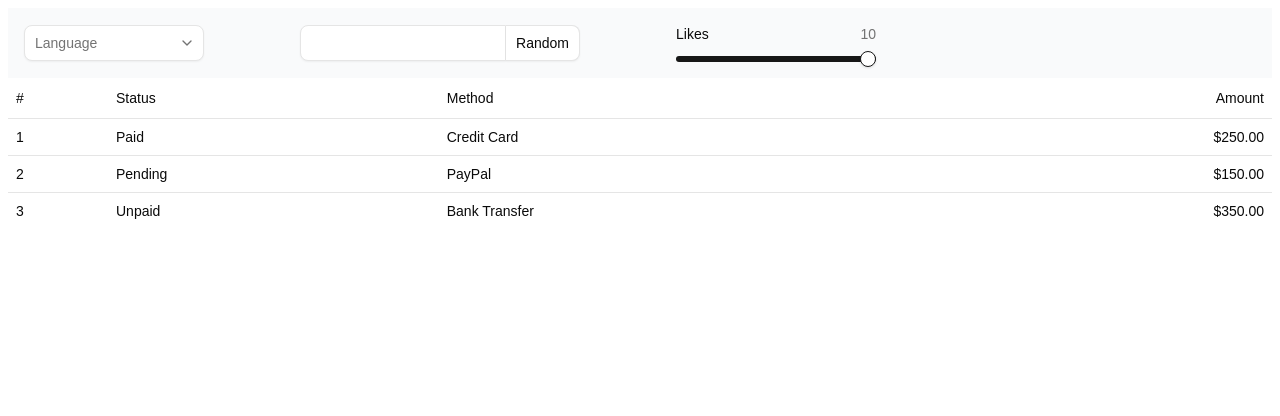
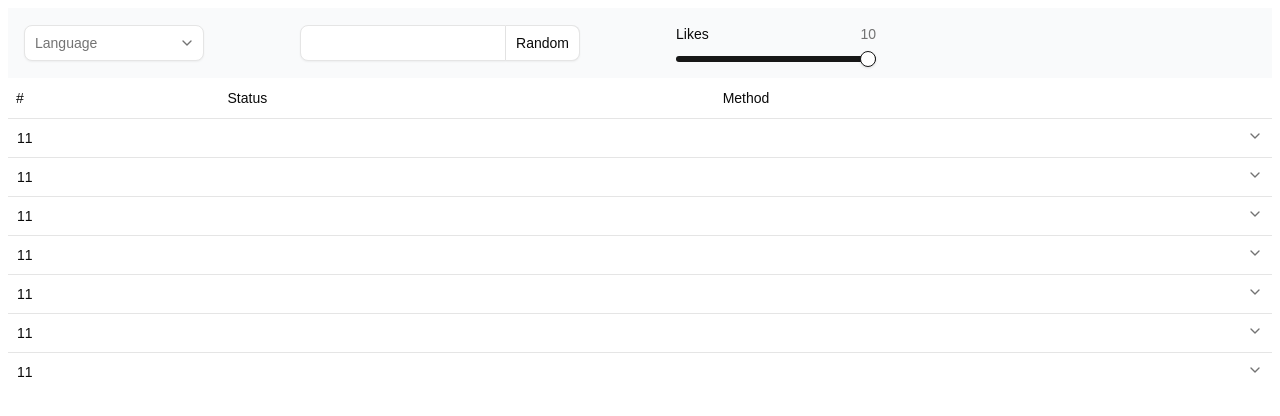
Before and after one commit to ZoirJohn/music-generator, a React (Vite) app in the folder frontend/: page / in a window 1280 px wide. Shown: the top 416 px of the page. Built offline with nearby package versions, Linux system fonts and the light colour scheme.

Commit message:
Add Accordion component and integrate into SongsTable for improved invoice display

```diff
--- a/frontend/src/widgets/Table.tsx
+++ b/frontend/src/widgets/Table.tsx
@@ -1,4 +1,5 @@
 import { Table, TableBody, TableCell, TableHead, TableHeader, TableRow } from "@/widgets/components/ui/table";
+import { Accordion, AccordionContent, AccordionItem, AccordionTrigger } from "@/widgets/components/ui/accordion";
 
 const invoices = [
 	{
@@ -50,19 +51,23 @@ export default function SongsTable() {
 		<Table>
 			<TableHeader>
 				<TableRow>
-					<TableHead className="w-25">#</TableHead>
-					<TableHead>Status</TableHead>
-					<TableHead>Method</TableHead>
-					<TableHead className="text-right">Amount</TableHead>
+					<TableHead>#</TableHead> <TableHead>Status</TableHead> <TableHead>Method</TableHead>
 				</TableRow>
 			</TableHeader>
 			<TableBody>
-				{invoices.slice(0, 3).map((invoice) => (
-					<TableRow key={invoice.invoice}>
-						<TableCell className="font-medium">{parseInt(invoice.invoice.slice(3))}</TableCell>
-						<TableCell>{invoice.paymentStatus}</TableCell>
-						<TableCell>{invoice.paymentMethod}</TableCell>
-						<TableCell className="text-right">{invoice.totalAmount}</TableCell>
+				{invoices.map((invoice) => (
+					<TableRow key={invoice.invoice} className="w-full">
+						<TableCell className="p-0" colSpan={4}>
+							<Accordion type="multiple" className="w-full cursor-pointer" defaultValue={["notifications"]}>
+								<AccordionItem key={invoice.invoice} value={invoice.invoice}>
+									<AccordionTrigger className="p-2 ">
+										<TableCell className="p-0">1</TableCell>
+										<TableCell className="p-0">1</TableCell>
+									</AccordionTrigger>
+									<AccordionContent>{invoice.invoice}</AccordionContent>
+								</AccordionItem>
+							</Accordion>
+						</TableCell>
 					</TableRow>
 				))}
 			</TableBody>
--- /dev/null
+++ b/frontend/src/widgets/components/ui/accordion.tsx
@@ -0,0 +1,35 @@
+import * as React from "react";
+import { Accordion as AccordionPrimitive } from "radix-ui";
+
+import { cn } from "@/shared/lib/utils";
+import { ChevronDownIcon, ChevronUpIcon } from "lucide-react";
+
+function Accordion({ className, ...props }: React.ComponentProps<typeof AccordionPrimitive.Root>) {
+	return <AccordionPrimitive.Root data-slot="accordion" className={cn("flex w-full flex-col", className)} {...props} />;
+}
+
+function AccordionItem({ className, ...props }: React.ComponentProps<typeof AccordionPrimitive.Item>) {
+	return <AccordionPrimitive.Item data-slot="accordion-item" className={cn("not-last:border-b", className)} {...props} />;
+}
+
+function AccordionTrigger({ className, children, ...props }: React.ComponentProps<typeof AccordionPrimitive.Trigger>) {
+	return (
+		<AccordionPrimitive.Header className="flex">
+			<AccordionPrimitive.Trigger data-slot="accordion-trigger" className={cn("focus-visible:ring-ring/50 focus-visible:border-ring focus-visible:after:border-ring **:data-[slot=accordion-trigger-icon]:text-muted-foreground rounded-md py-4 text-left text-sm font-medium hover:underline focus-visible:ring-3 **:data-[slot=accordion-trigger-icon]:ml-auto **:data-[slot=accordion-trigger-icon]:size-4 group/accordion-trigger relative flex flex-1 items-start justify-between border border-transparent transition-all outline-none disabled:pointer-events-none disabled:opacity-50", className)} {...props}>
+				{children}
+				<ChevronDownIcon data-slot="accordion-trigger-icon" className="pointer-events-none shrink-0 group-aria-expanded/accordion-trigger:hidden" />
+				<ChevronUpIcon data-slot="accordion-trigger-icon" className="pointer-events-none hidden shrink-0 group-aria-expanded/accordion-trigger:inline" />
+			</AccordionPrimitive.Trigger>
+		</AccordionPrimitive.Header>
+	);
+}
+
+function AccordionContent({ className, children, ...props }: React.ComponentProps<typeof AccordionPrimitive.Content>) {
+	return (
+		<AccordionPrimitive.Content data-slot="accordion-content" className="data-open:animate-accordion-down data-closed:animate-accordion-up text-sm overflow-hidden" {...props}>
+			<div className={cn("pt-0 pb-4 [&_a]:hover:text-foreground h-(--radix-accordion-content-height) [&_a]:underline [&_a]:underline-offset-3 [&_p:not(:last-child)]:mb-4", className)}>{children}</div>
+		</AccordionPrimitive.Content>
+	);
+}
+
+export { Accordion, AccordionItem, AccordionTrigger, AccordionContent };
```
